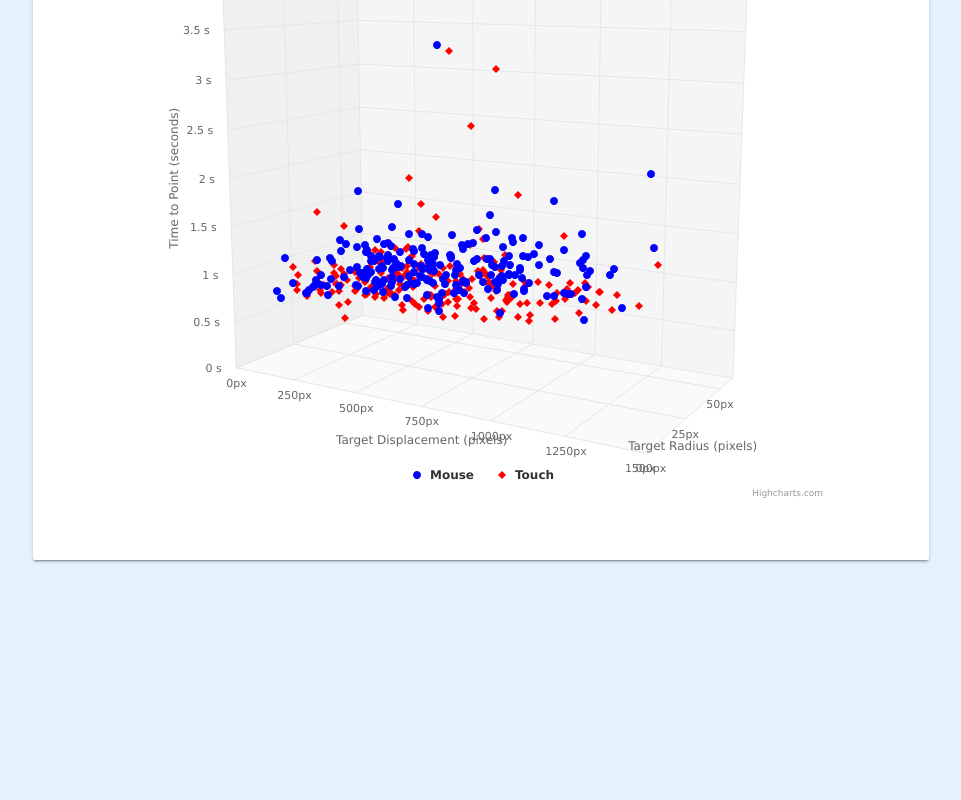
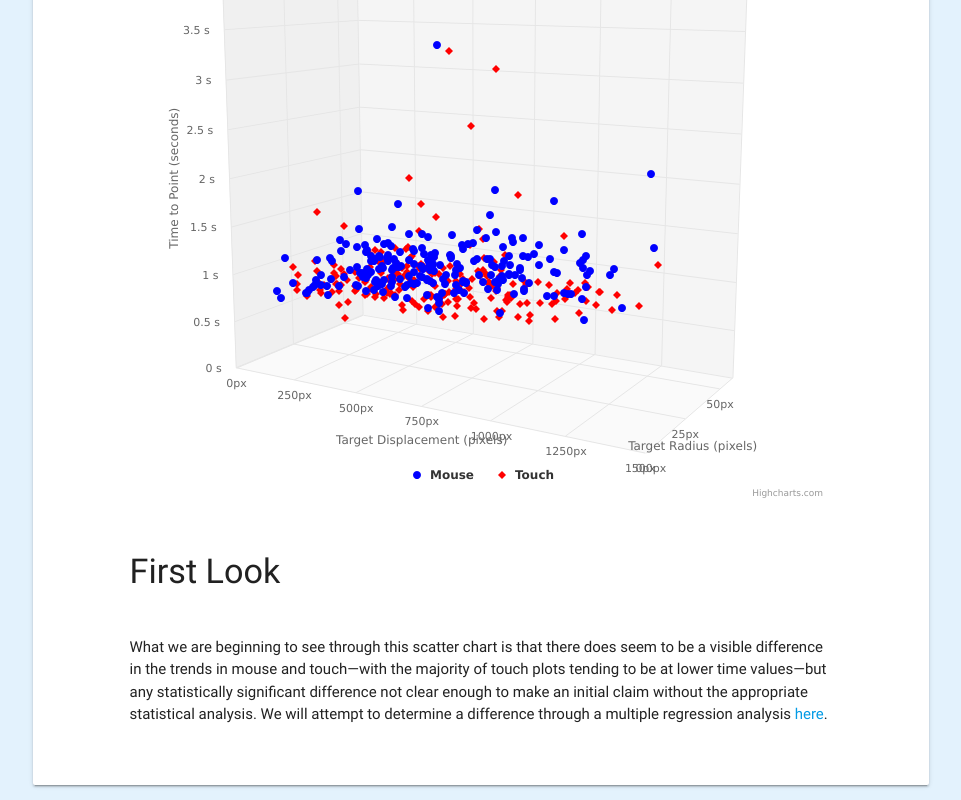
Before and after one commit to kevbot-git/mouse-vs-touch-site, a plain HTML site: page findings.html in a window 1280 px wide. Shown: the part 677-1477 px from the top of the page, without its empty margins (159-1120 px from the left). Before the commit the page ends 1252 px from the top, so only its background shows below. Drawn offline with Linux system fonts and the light colour scheme.

Commit message:
Add 'First Look' to findings

```diff
--- a/findings.html
+++ b/findings.html
@@ -47,6 +47,19 @@
 						<h4>3D Visualized Data</h4>
 						<p>
 							<div id="container" style="height: 640px"></div>
+						</p>
+					</div>
+				</div>
+			</section>
+			<section>
+				<div class="row">
+					<div class="col s10 offset-s1">
+						<h4>First Look</h4>
+						<p>
+							What we are beginning to see through this scatter chart is that there does seem to be a visible difference in
+							the trends in mouse and touch&mdash;with the majority of touch plots tending to be at lower time values&mdash;but
+							any statistically significant difference not clear enough to make an initial claim without the appropriate statistical
+							analysis. We will attempt to determine a difference through a multiple regression analysis <a href="analysis.html">here</a>.
 						</p>
 					</div>
 				</div>
```
